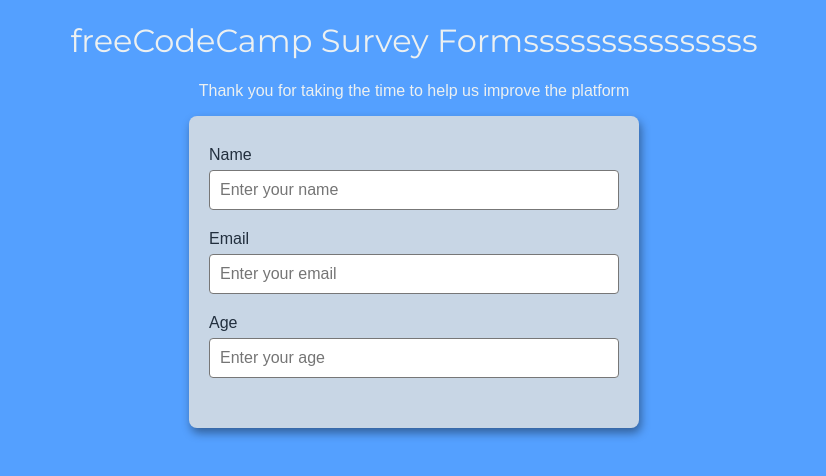
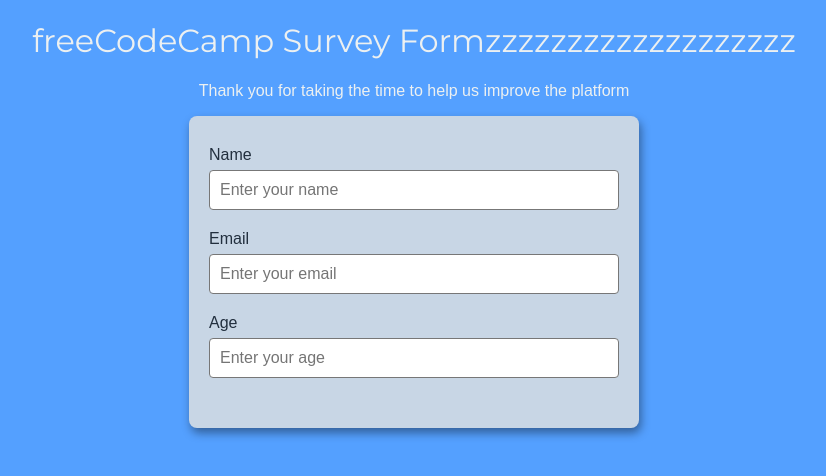
Before and after one commit to engrbugs/Survey.Form, a plain HTML site: page index.html in a window 1280 px wide. Shown: the whole page, without its empty margins (226-1052 px from the left). Drawn offline with Linux system fonts and the light colour scheme.

Commit message:
helllllo

```diff
--- a/index.html
+++ b/index.html
@@ -65,7 +65,7 @@
     </style>
     <header>
         <h1 id="title">
-            freeCodeCamp Survey Formsssssssssssssss
+            freeCodeCamp Survey Formzzzzzzzzzzzzzzzzzzz
         </h1>
         <p id="description">
             Thank you for taking the time to help us improve the platform
```
